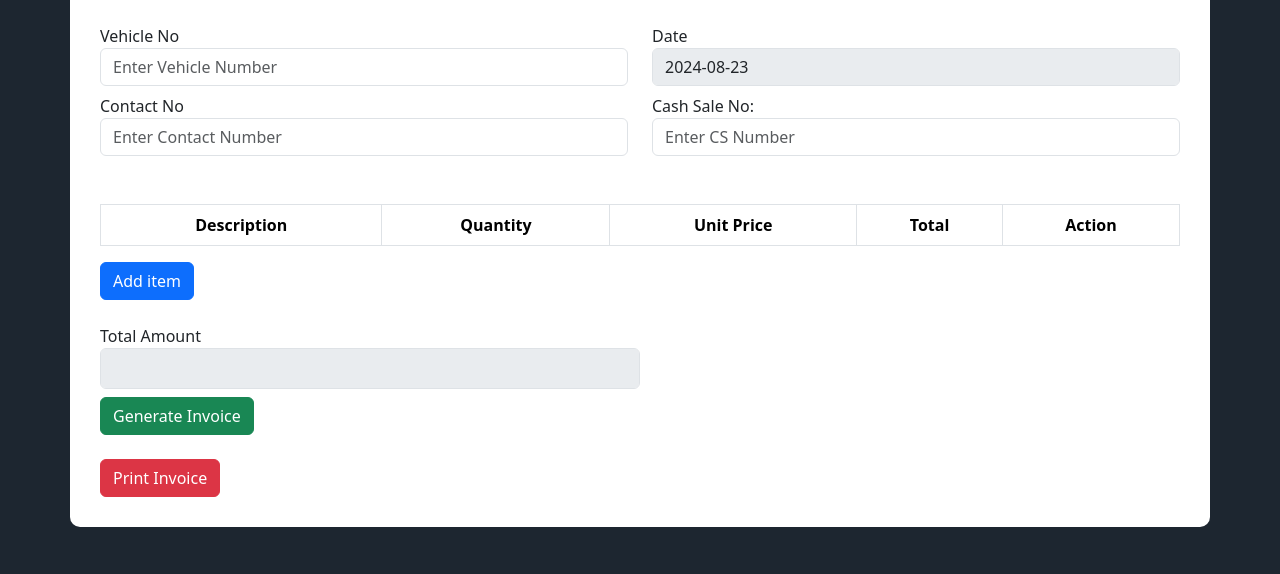
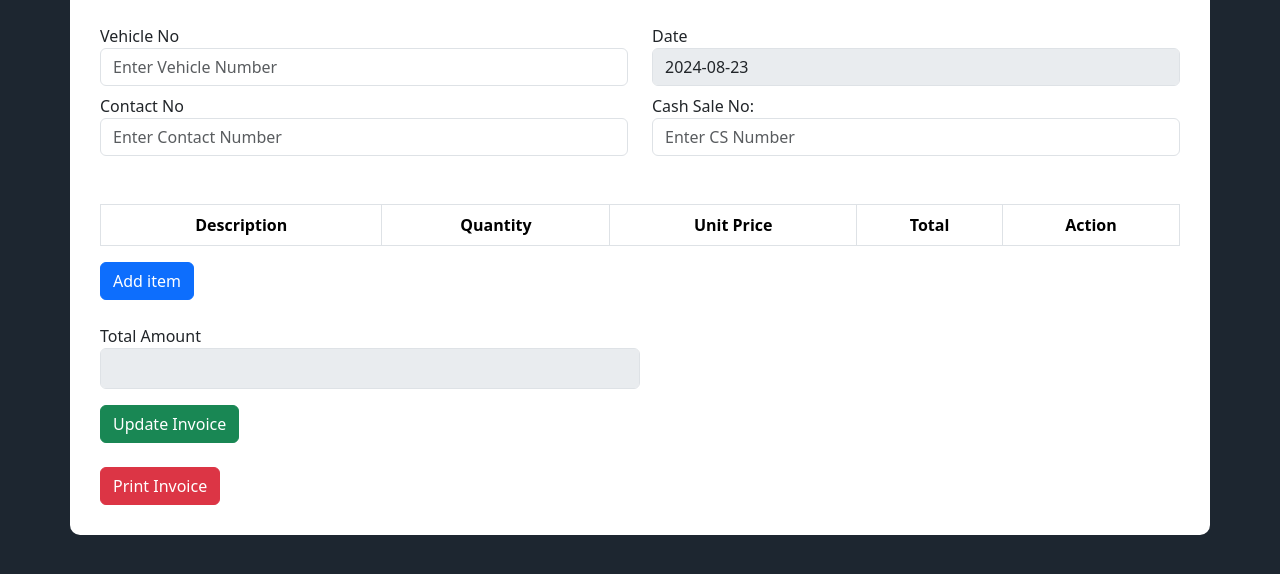
Before and after one commit to Ocean272/invoice-generator, a plain HTML site: page index.html in a window 1280 px wide. Shown: the part 140-714 px from the top of the page. Drawn offline with nearby package versions, Linux system fonts and the light colour scheme.

Commit message:
minor changes

```diff
--- a/index.html
+++ b/index.html
@@ -87,9 +87,9 @@
                 </div>
                 <button
                     type="submit"
-                    class="btn btn-success mt-2"
+                    class="btn btn-success mt-3"
                 >
-                Generate Invoice
+                Update Invoice
                 </button>
         </form>
         <button
--- a/invoice.js
+++ b/invoice.js
@@ -261,7 +261,7 @@ function printInvoice(){
                             ).join("")}
                         </tbody>
                     </table>
-                    <p class="total">Total Amount = ${totalAmount}</p>
+                    <p class="total">Total Amount = $${totalAmount}</p>
                 </body>
             </html>
         `;
```
